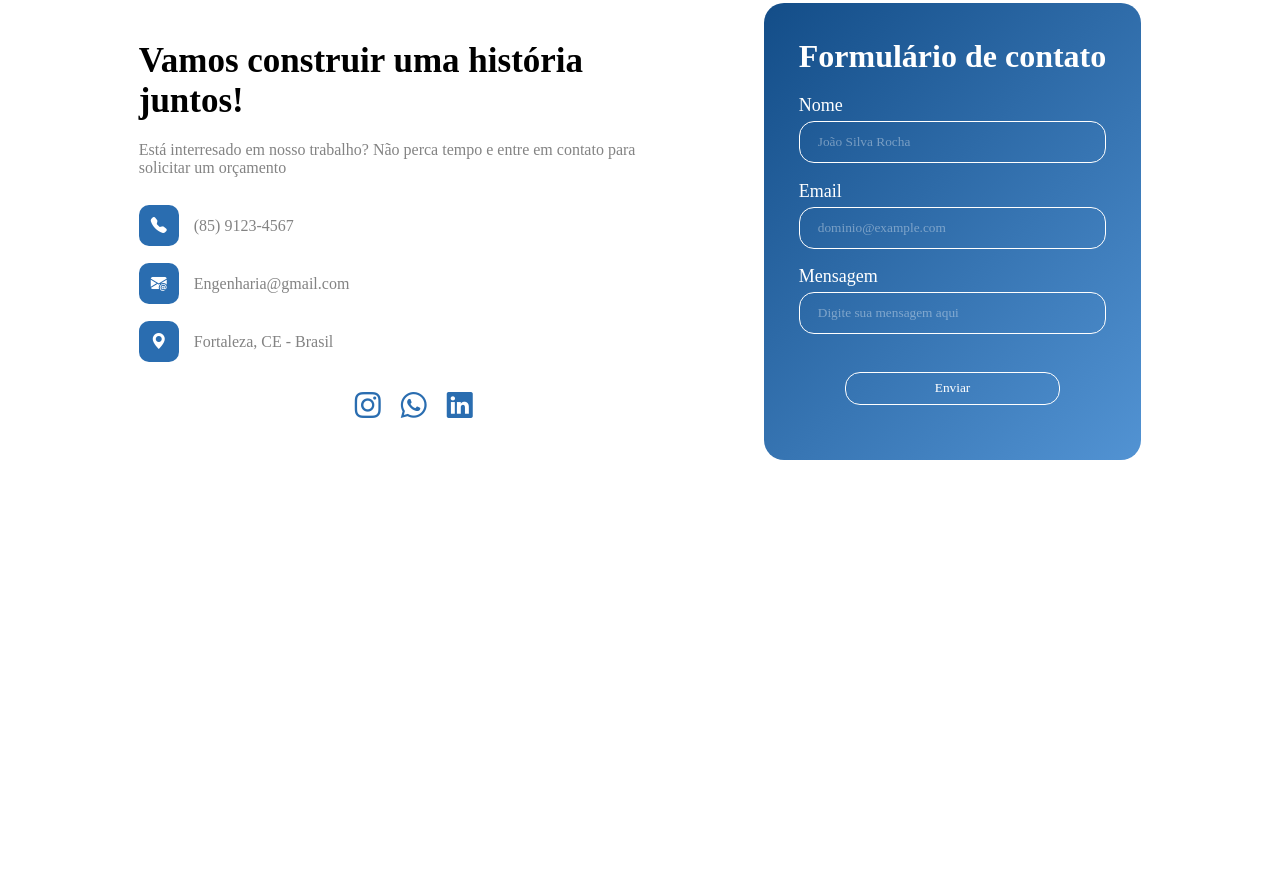
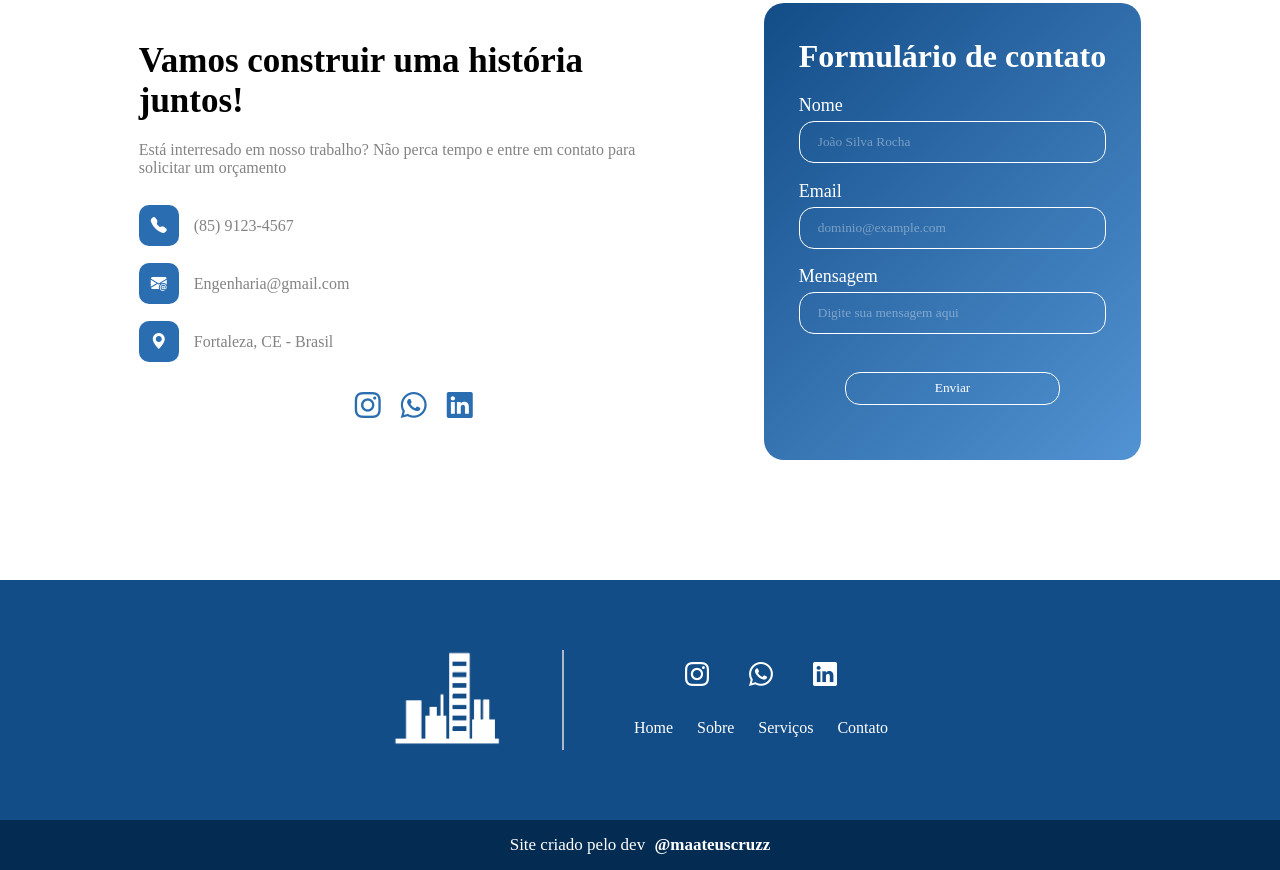
Before and after one commit to MateusHCruz/ProjetoEngenharia, a plain HTML site: page index.html in a window 1280 px wide. Shown: the part 2975-3845 px from the top of the page. Before the commit the page ends 3555 px from the top, so only its background shows below. Drawn offline with nearby package versions, Linux system fonts and the light colour scheme; a web font is replaced by a local one.

```diff
--- a/index.html
+++ b/index.html
@@ -1,10 +1,11 @@
 <!DOCTYPE html>
-<html lang="en">
+<html lang="pt-br">
 <head>
     <meta charset="UTF-8">
     <meta name="viewport" content="width=device-width, initial-scale=1.0">
     <title>Engenharia</title>
 
+    <link rel="shortcut icon" href="images/favicon.ico" type="image/x-icon">
 
     <!--style desktop-->
     <link rel="stylesheet" href="styledesktop.css">
@@ -187,6 +188,28 @@
             </form>
 
         </div>
+        <footer class="rodape">
+            <div class="main-footer">
+                <div class="logo-footer">
+                    <img src="Images/loog-branca.png" alt="Logo">
+                </div>
+                <div class="linha-footer"></div>
+                <div class="conteudo-footer">
+                    <div class="icones-footer">
+                        <a href="#"><i class="bi bi-instagram"></i></a>
+                            <a href="#"><i class="bi bi-whatsapp"></i></a>
+                            <a href="#"><i class="bi bi-linkedin"></i></a>
+                    </div>
+                    <div class="links-footer">
+                        <a href="#home">Home</a>
+                        <a href="#sobre">Sobre</a>
+                        <a href="#servicos">Serviços</a>
+                        <a href="#contato">Contato</a>
+                    </div>
+                </div>
+            </div>
+            <h2>Site criado pelo dev <a href="https://www.instagram.com/maateuscruzz/">@maateuscruzz</a></h2>
+        </footer>
     </div>
 
 
--- a/styledesktop.css
+++ b/styledesktop.css
@@ -145,7 +145,6 @@ main.home-main{
    color: black;
 
 }
-
 
 /*SOBRE */
 
@@ -632,3 +631,164 @@ input::placeholder{
     color: white;
 
 }
+
+.main-footer{
+    padding-block: 70px;
+    display: flex;
+    align-items: center;
+    gap: 30px;
+    justify-content: center;
+    height: 30vh;
+}
+
+.main-footer .conteudo-footer{
+    display: flex;
+    align-items: center;
+    gap: 30px;
+    flex-direction: column;
+}
+
+.main-footer img{
+    width: 160px;
+    margin-top: 65px;
+}
+
+.main-footer .linha-footer{
+    height: 100%;
+    width: 2px;
+    background-color: #e1e1e1ba;
+    margin-right: 40px;
+
+}
+
+.icones-footer{
+    display: flex;
+    gap: 20px;
+}
+
+.icones-footer i{
+    color: white;
+    font-size: 24px;
+    transition: 0.5s ease-in-out;
+}
+
+.icones-footer i:hover{
+    color: #3d91e6;
+
+}
+
+.main-footer a {
+    text-decoration: none;
+    color:white;
+    margin-right:20px;
+    position: relative;
+}
+
+.links-footer a::after{
+    content: " ";
+    width: 0%;
+    height: 1.7px;
+    position: absolute;
+    background-color: #ffffff;
+    top: 104%;
+    left: 0;
+    transition: 0.2s ease-in-out;
+}
+
+.links-footer a:hover::after{
+    width: 100%;
+}
+
+.rodape{
+    background-color: #134d88;
+
+
+}
+
+.rodape h2{
+    color: white;
+    font-size: 17px;
+    font-weight: 400;
+    text-align: center;
+    background-color: #042b52;
+    padding: 15px;
+}
+
+.rodape h2 a{
+    color: white;
+    font-weight: 600;
+    cursor: pointer;
+    text-decoration: none;
+    margin-left: 5px;
+
+}
+
+
+/* TABLET VERSION */
+
+@media screen and (max-width:1000px){
+   /* main */
+.home-main{
+    margin-top: 150px;
+}
+
+
+    /* sobre */
+    .sobre{
+        padding-inline: 60px;
+    }
+
+    .texto-sobre h2{
+        font-size: 20px;
+        margin-bottom: 10px;
+
+    }
+
+    .texto-sobre p{
+        font-size: 12px;
+    }
+    .mini-card-sobre i{
+        font-size: 24px;
+        height: 100%;
+    }
+
+    .mini-card-sobre h2{
+        font-size: 14px;
+        width: 100%;
+        margin-bottom: 20px;
+    }
+
+    /* servicos*/
+    .servicos-texto h2{
+        font-size: 27px;
+    }
+
+    .servicos{
+        padding-inline: 60px;
+    }
+    .linha2 .servicos-texto{
+        width: 100%;
+        margin-left: 20px;
+    }
+    .linha2 .servicos-texto h2{
+        font-size: 18px;
+    }
+
+     /* proejeto */
+    .projeto{
+        padding: 60px;
+    }
+    .celula-texto-projeto h2{
+        font-size: 25px;
+    }
+
+    .image-projeto{width: 100%;}
+
+     /* formulario contato */
+     .contato-secao{
+        padding: 60px;
+     }
+     form{
+        width: 100%;
+     }
+}
```
Also changed, not shown: Images/favicon.ico (added).
